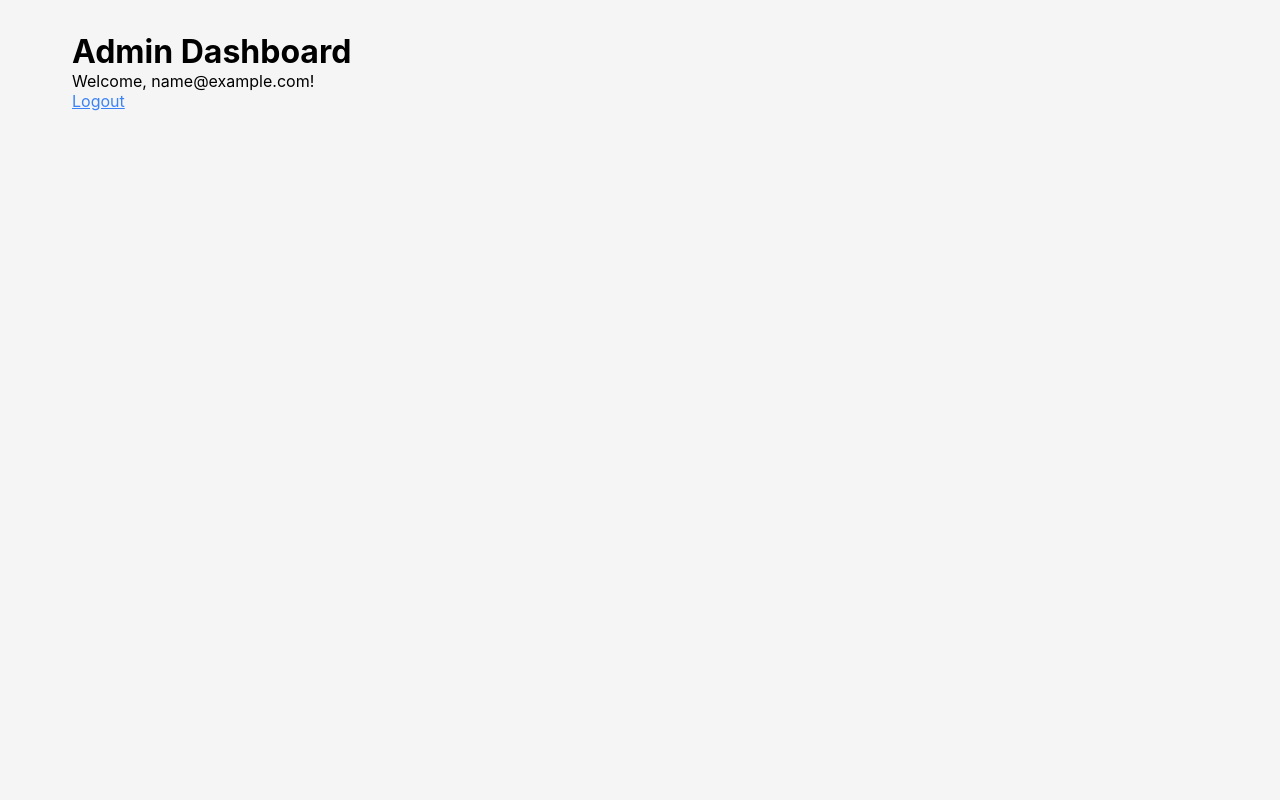
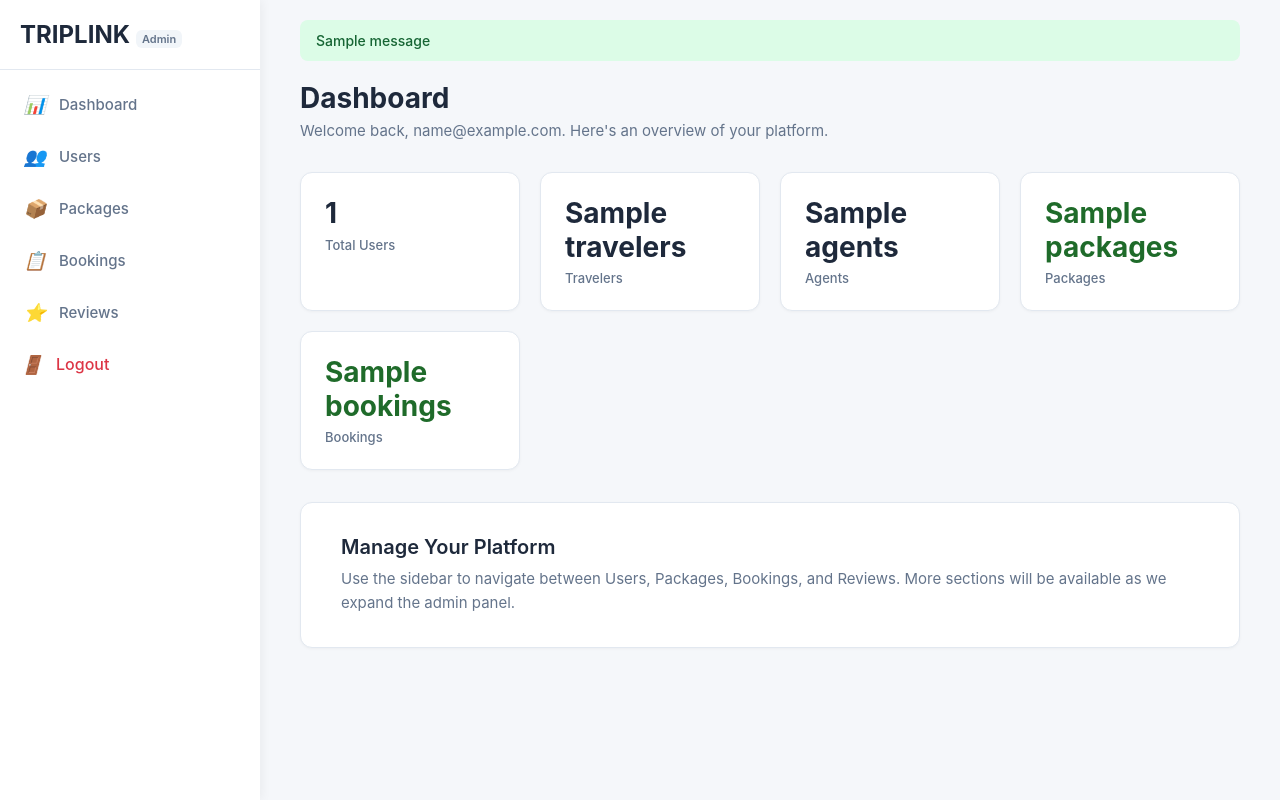
Before and after one commit to Explorerohan/Rohan-Rai-TRIPLINK, a Django app: template BACKEND/templates/admin_dashboard.html in a window 1280 px wide. Run offline with Django 5.2, Linux system fonts and the light colour scheme; a user stored in the database is signed in; tables that the repository leaves empty hold one stand-in row (values such as "Sample post"); the template is opened without the code that fills it: most values are stand-ins (such as "Sample title", 1, 10 or a date in 2020); one stand-in notice (Sample message) is shown.

Commit message:
Enhance admin dashboard with overview statistics and improved layout
- Updated admin_dashboard_view to include statistics for total users, travelers, agents, packages, and bookings.
- Enhanced admin_dashboard.html to reflect the new statistics with a visually appealing grid layout and additional styling.
- Changed template inheritance from 'base.html' to 'base_admin.html' for better structure.

```diff
--- a/BACKEND/templates/admin_dashboard.html
+++ b/BACKEND/templates/admin_dashboard.html
@@ -1,11 +1,107 @@
-{% extends 'base.html' %}
+{% extends 'base_admin.html' %}
+{% load static %}
 
 {% block title %}Admin Dashboard - TRIPLINK{% endblock %}
 
-{% block content %}
-<div style="padding: 2rem; max-width: 1200px; margin: 0 auto;">
-    <h1>Admin Dashboard</h1>
-    <p>Welcome, {{ user.email }}!</p>
-    <a href="{% url 'logout' %}" style="color: #3b82f6;">Logout</a>
+{% block admin_extra_css %}
+<style>
+    .page-header {
+        margin-bottom: 32px;
+    }
+    .page-header h1 {
+        font-size: 28px;
+        font-weight: 700;
+        color: #1e293b;
+        margin-bottom: 6px;
+    }
+    .page-header p {
+        font-size: 15px;
+        color: #64748b;
+    }
+    .stats-grid {
+        display: grid;
+        grid-template-columns: repeat(auto-fill, minmax(180px, 1fr));
+        gap: 20px;
+        margin-bottom: 32px;
+    }
+    .stat-card {
+        background: #ffffff;
+        border-radius: 12px;
+        padding: 24px;
+        border: 1px solid #e2e8f0;
+        box-shadow: 0 1px 3px rgba(0, 0, 0, 0.04);
+        transition: box-shadow 0.2s;
+    }
+    .stat-card:hover {
+        box-shadow: 0 4px 12px rgba(0, 0, 0, 0.06);
+    }
+    .stat-card .stat-value {
+        font-size: 28px;
+        font-weight: 700;
+        color: #1e293b;
+        line-height: 1.2;
+    }
+    .stat-card .stat-label {
+        font-size: 13px;
+        color: #64748b;
+        margin-top: 6px;
+        font-weight: 500;
+    }
+    .stat-card.accent .stat-value {
+        color: #1f6b2a;
+    }
+    .welcome-card {
+        background: #ffffff;
+        border-radius: 12px;
+        padding: 32px 40px;
+        border: 1px solid #e2e8f0;
+        box-shadow: 0 1px 3px rgba(0, 0, 0, 0.04);
+    }
+    .welcome-card h2 {
+        font-size: 20px;
+        font-weight: 600;
+        color: #1e293b;
+        margin-bottom: 8px;
+    }
+    .welcome-card p {
+        font-size: 15px;
+        color: #64748b;
+        line-height: 1.6;
+    }
+</style>
+{% endblock admin_extra_css %}
+
+{% block main_content %}
+<div class="page-header">
+    <h1>Dashboard</h1>
+    <p>Welcome back, {{ user.email }}. Here's an overview of your platform.</p>
 </div>
-{% endblock %}
+
+<div class="stats-grid">
+    <div class="stat-card">
+        <div class="stat-value">{{ stats.total_users }}</div>
+        <div class="stat-label">Total Users</div>
+    </div>
+    <div class="stat-card">
+        <div class="stat-value">{{ stats.travelers }}</div>
+        <div class="stat-label">Travelers</div>
+    </div>
+    <div class="stat-card">
+        <div class="stat-value">{{ stats.agents }}</div>
+        <div class="stat-label">Agents</div>
+    </div>
+    <div class="stat-card accent">
+        <div class="stat-value">{{ stats.packages }}</div>
+        <div class="stat-label">Packages</div>
+    </div>
+    <div class="stat-card accent">
+        <div class="stat-value">{{ stats.bookings }}</div>
+        <div class="stat-label">Bookings</div>
+    </div>
+</div>
+
+<div class="welcome-card">
+    <h2>Manage Your Platform</h2>
+    <p>Use the sidebar to navigate between Users, Packages, Bookings, and Reviews. More sections will be available as we expand the admin panel.</p>
+</div>
+{% endblock main_content %}
--- /dev/null
+++ b/BACKEND/templates/base_admin.html
@@ -0,0 +1,206 @@
+{% extends 'base.html' %}
+{% load static %}
+
+{% block extra_css %}
+<style>
+    * {
+        margin: 0;
+        padding: 0;
+        box-sizing: border-box;
+    }
+
+    body {
+        font-family: -apple-system, BlinkMacSystemFont, 'Segoe UI', Roboto, 'Helvetica Neue', Arial, sans-serif;
+        background: #f5f7fa;
+        min-height: 100vh;
+    }
+
+    .dashboard-container {
+        display: flex;
+        min-height: 100vh;
+    }
+
+    .sidebar {
+        width: 260px;
+        background: #ffffff;
+        box-shadow: 2px 0 10px rgba(0, 0, 0, 0.05);
+        display: flex;
+        flex-direction: column;
+        position: fixed;
+        height: 100vh;
+        overflow-y: auto;
+    }
+
+    .sidebar-header {
+        padding: 20px 20px;
+        min-height: 64px;
+        display: flex;
+        align-items: center;
+        border-bottom: 1px solid #e2e8f0;
+        box-sizing: border-box;
+    }
+
+    .sidebar-header .logo {
+        font-size: 24px;
+        font-weight: 700;
+        color: #1e293b;
+        text-decoration: none;
+        display: block;
+    }
+
+    .sidebar-badge {
+        font-size: 11px;
+        font-weight: 600;
+        color: #64748b;
+        margin-left: 6px;
+        padding: 2px 6px;
+        background: #f1f5f9;
+        border-radius: 6px;
+    }
+
+    .sidebar-nav {
+        flex: 1;
+        padding: 8px 0 20px 0;
+    }
+
+    .nav-item {
+        display: flex;
+        align-items: center;
+        padding: 14px 20px;
+        color: #64748b;
+        text-decoration: none;
+        transition: all 0.2s;
+        font-size: 15px;
+        font-weight: 500;
+        border-left: 3px solid transparent;
+    }
+
+    .nav-item:hover {
+        background: #f8fafc;
+        color: #1f6b2a;
+        border-left-color: #1f6b2a;
+    }
+
+    .nav-item.active {
+        background: #f0f9f4;
+        color: #1f6b2a;
+        border-left-color: #1f6b2a;
+    }
+
+    .nav-item i {
+        width: 24px;
+        height: 24px;
+        margin-right: 12px;
+        display: flex;
+        align-items: center;
+        justify-content: center;
+        font-size: 18px;
+    }
+
+    .nav-item.logout {
+        color: #dc3545;
+    }
+
+    .nav-item.logout:hover {
+        background: #fee2e2;
+        color: #c82333;
+        border-left-color: #dc3545;
+    }
+
+    .main-content {
+        flex: 1;
+        margin-left: 260px;
+        background: #f5f7fa;
+        min-height: 100vh;
+        min-width: 0;
+        overflow-x: hidden;
+    }
+
+    .content-wrapper {
+        padding: 20px 40px 40px 40px;
+        min-width: 0;
+        max-width: 100%;
+        overflow-x: hidden;
+    }
+
+    @media (max-width: 768px) {
+        .sidebar {
+            width: 80px;
+        }
+        .sidebar-header .logo {
+            font-size: 18px;
+        }
+        .sidebar-badge {
+            display: none;
+        }
+        .nav-item span {
+            display: none;
+        }
+        .nav-item i {
+            margin-right: 0;
+        }
+        .main-content {
+            margin-left: 80px;
+        }
+    }
+</style>
+{% block admin_extra_css %}{% endblock admin_extra_css %}
+{% endblock extra_css %}
+
+{% block content %}
+<div class="dashboard-container">
+    <aside class="sidebar">
+        <div class="sidebar-header">
+            <a href="{% url 'admin_dashboard' %}" class="logo">TRIPLINK<span class="sidebar-badge">Admin</span></a>
+        </div>
+        <nav class="sidebar-nav">
+            <a href="{% url 'admin_dashboard' %}" class="nav-item{% if active_nav == 'dashboard' %} active{% endif %}">
+                <i>📊</i>
+                <span>Dashboard</span>
+            </a>
+            <a href="#" class="nav-item{% if active_nav == 'users' %} active{% endif %}">
+                <i>👥</i>
+                <span>Users</span>
+            </a>
+            <a href="#" class="nav-item{% if active_nav == 'packages' %} active{% endif %}">
+                <i>📦</i>
+                <span>Packages</span>
+            </a>
+            <a href="#" class="nav-item{% if active_nav == 'bookings' %} active{% endif %}">
+                <i>📋</i>
+                <span>Bookings</span>
+            </a>
+            <a href="#" class="nav-item{% if active_nav == 'reviews' %} active{% endif %}">
+                <i>⭐</i>
+                <span>Reviews</span>
+            </a>
+            <form method="post" action="{% url 'logout' %}" style="display: contents;">
+                {% csrf_token %}
+                <button type="submit" class="nav-item logout" style="width: 100%; background: none; border: none; text-align: left; cursor: pointer; font-family: inherit; font-size: inherit;">
+                    <i>🚪</i>
+                    <span>Logout</span>
+                </button>
+            </form>
+        </nav>
+    </aside>
+
+    <main class="main-content">
+        <div class="content-wrapper">
+            {% if messages %}
+            <div class="admin-messages" style="margin-bottom: 20px;">
+                {% for message in messages %}
+                <div style="padding: 12px 16px; border-radius: 8px; margin-bottom: 8px; font-size: 14px; font-weight: 500; {% if message.tags == 'error' %}background: #fee2e2; color: #991b1b;{% elif message.tags == 'success' %}background: #dcfce7; color: #166534;{% else %}background: #f1f5f9; color: #475569;{% endif %}">
+                    {{ message }}
+                </div>
+                {% endfor %}
+            </div>
+            {% endif %}
+            {% block main_content %}{% endblock %}
+        </div>
+    </main>
+</div>
+{% endblock %}
+
+{% block extra_js %}
+{% block admin_extra_js %}{% endblock admin_extra_js %}
+{% endblock %}
```
Also changed, not shown: BACKEND/accounts/views.py (+14 -2 lines).
